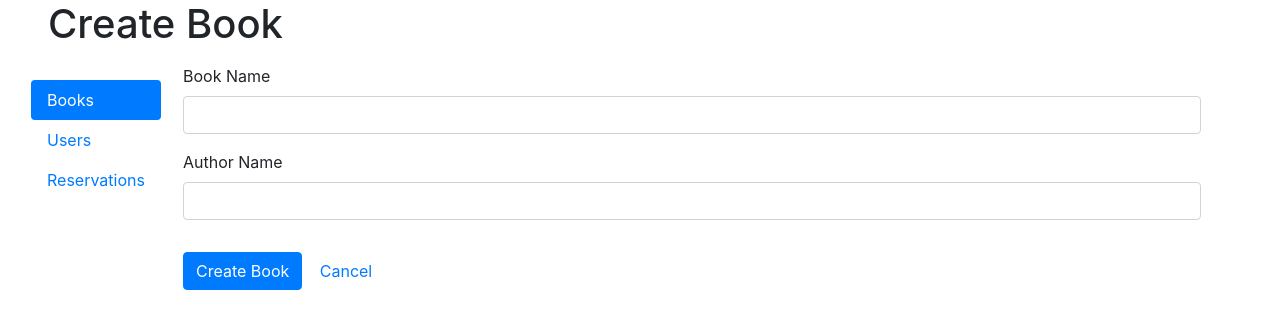
After one commit to Adrian-Tamas/PythonLibaryFrontend, a Flask app: page /books/create in a window 1280 px wide. The commit adds this page. Shown: the top 329 px of the page. Run offline with Flask 2, Linux system fonts and the light colour scheme; some libraries are stand-ins or nearby versions.

Commit message:
add/edit book

```diff
--- a/app.py
+++ b/app.py
@@ -1,9 +1,11 @@
-from flask import Flask, render_template, flash, url_for
+from flask import Flask, render_template, flash, url_for, redirect, request
 from configuration import backend_url
-from service import get_all_books, get_all_users, get_all_reservations
+from forms.book_form import CreateBookForm, EditBookForm
+
+import service
 
 app = Flask("LibraryFrontend")
-app.config['SECRET_KEY'] = 'top secret!'
+app.config['SECRET_KEY'] = 'c6852762e4fb8297c336fb03ce0b67bd'
 
 
 @app.route("/", methods=["GET"])
@@ -11,21 +13,65 @@ app.config['SECRET_KEY'] = 'top secret!'
 def books():
     # flash("My error text1", "danger")
     # flash("Good", "success")
-    all_books = get_all_books()
+    all_books = service.get_all_books()
     return render_template("books.html", all_books=all_books, title="Books")
+
+
+@app.route("/books/<book_id>", methods=["GET", "POST"])
+def edit_book(book_id):
+    response = service.get_book(book_id)
+    if response.ok:
+        book = response.json()
+    else:
+        flash("There was an error getting the book details", "danger")
+        return redirect(url_for("books"))
+    form = EditBookForm()
+    if request.method == "POST":
+        if form.validate_on_submit():
+            response = service.edit_book(book_id=form.id.data, name=form.name.data, author=form.author.data)
+            if response.ok:
+                flash(f"Book '{form.name.data}' was successfully saved", "success")
+                return redirect(url_for("books"))
+            else:
+                flash(f"There was an error saving the book because {response.text}", "danger")
+        else:
+            flash("An error has occurred! Please fix all errors and try again.", "danger")
+    else:
+        form.id.data = book["id"]
+        form.name.data = book["name"]
+        form.author.data = book["author"]
+    return render_template("edit_book.html", title="Edit Book", form=form, book=book)
+
+
+@app.route("/books/create", methods=["GET", "POST"])
+def create_book():
+    form = CreateBookForm()
+    if request.method == "POST":
+        if form.validate_on_submit():
+            response = service.create_book(name=form.name.data, author=form.author.data)
+            if response.ok:
+                flash(f"Book '{form.name.data}' was successfully saved", "success")
+                return redirect(url_for("books"))
+            else:
+                flash(f"There was an error saving the book because {response.text}", "danger")
+        else:
+            flash("An error has occurred! Please fix all errors and try again.", "danger")
+    return render_template("create_book.html", title="Create Book", form=form)
 
 
 @app.route("/users", methods=["GET"])
 def users():
-    all_users = get_all_users()
+    all_users = service.get_all_users()
     return render_template("users.html", all_users=all_users, title="Users")
 
 
 @app.route("/reservations", methods=["GET"])
 def reservations():
-    all_reservations = get_all_reservations()
+    all_reservations = service.get_all_reservations()
     return render_template("reservations.html", all_reservations=all_reservations, title="Reservations")
 
 
 if __name__ == '__main__':
+    app.jinja_env.auto_reload = True
+    app.config['TEMPLATES_AUTO_RELOAD'] = True
     app.run(host="127.0.0.1", port=50001, debug="True")
--- /dev/null
+++ b/forms/book_form.py
@@ -0,0 +1,20 @@
+from flask_wtf import FlaskForm
+from wtforms import StringField, SubmitField, PasswordField
+from wtforms.validators import DataRequired, Length
+
+
+class CreateBookForm(FlaskForm):
+
+    name = StringField("Book Name", validators=[DataRequired(), Length(min=3)])
+    author = StringField("Author Name", validators=[DataRequired(), Length(min=3, max=30)])
+
+    save = SubmitField("Create Book")
+
+
+class EditBookForm(FlaskForm):
+
+    id = StringField("Book Id")
+    name = StringField("Book Name", validators=[DataRequired(), Length(min=3)])
+    author = StringField("Author Name", validators=[DataRequired(), Length(min=3, max=30)])
+
+    save = SubmitField("Edit Book")
--- a/templates/books.html
+++ b/templates/books.html
@@ -3,7 +3,7 @@
 {% block content %}
  <div class="container-fluid">
     <div class="btn-group my-3" role="group" aria-label="User Actions">
-      <button type="button" id="create" class="btn btn-secondary">Create</button>
+      <a type="button" id="create" href="{{url_for('create_book')}}" class="btn btn-secondary">Create</a>
       <button type="button" id="edit" class="btn btn-secondary" disabled>Edit</button>
       <button type="button" id="delete" class="btn btn-secondary" disabled>Delete</button>
     </div>
--- /dev/null
+++ b/templates/create_book.html
@@ -0,0 +1,41 @@
+{% extends "layout.html" %}
+{% set active_page = "books" %}
+{% block content %}
+<div class="content-section mx-5">
+    <form method="post" action="">
+        {{form.hidden_tag()}}
+        <fieldset class="form-group">
+            <div class="form-group">
+                {{form.name.label(class="form-control-label")}}
+                {% if form.name.errors %}
+                    {{form.name(class="form-control form-control is-invalid")}}
+                    <span class="invalid-feedback">
+                        {% for error in form.name.errors %}
+                            {{error}}
+                        {% endfor %}
+                    </span>
+                {% else %}
+                    {{form.name(class="form-control form-control")}}
+                {% endif%}
+            </div>
+            <div class="form-group">
+                {{form.author.label(class="form-control-label")}}
+                {% if form.author.errors %}
+                    {{form.author(class="form-control form-control is-invalid")}}
+                    <span class="invalid-feedback">
+                        {% for error in form.author.errors %}
+                            {{error}}
+                        {% endfor %}
+                    </span>
+                {% else %}
+                    {{form.author(class="form-control form-control")}}
+                {% endif%}
+            </div>
+        </fieldset>
+        <div class="form-group">
+            {{form.save(class="btn btn-primary")}}
+            <a class="btn btn-link" id="back" href="{{url_for('books')}}">Cancel</a>
+        </div>
+    </form>
+</div>
+{% endblock content %}
```
Also changed, not shown: service.py (+22 -0 lines), templates/edit_book.html (added, +45 -0 lines), forms/__init__.py (added).
